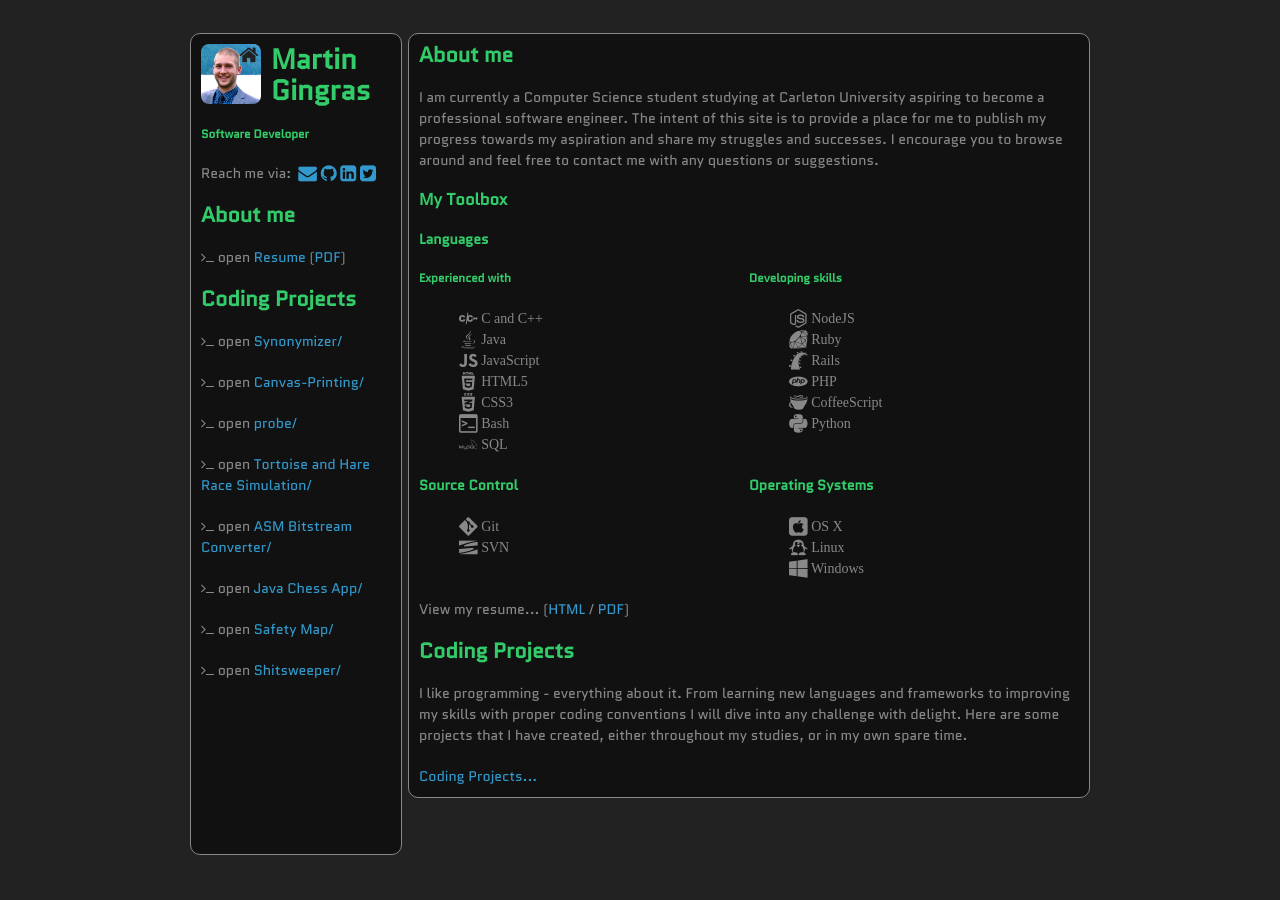
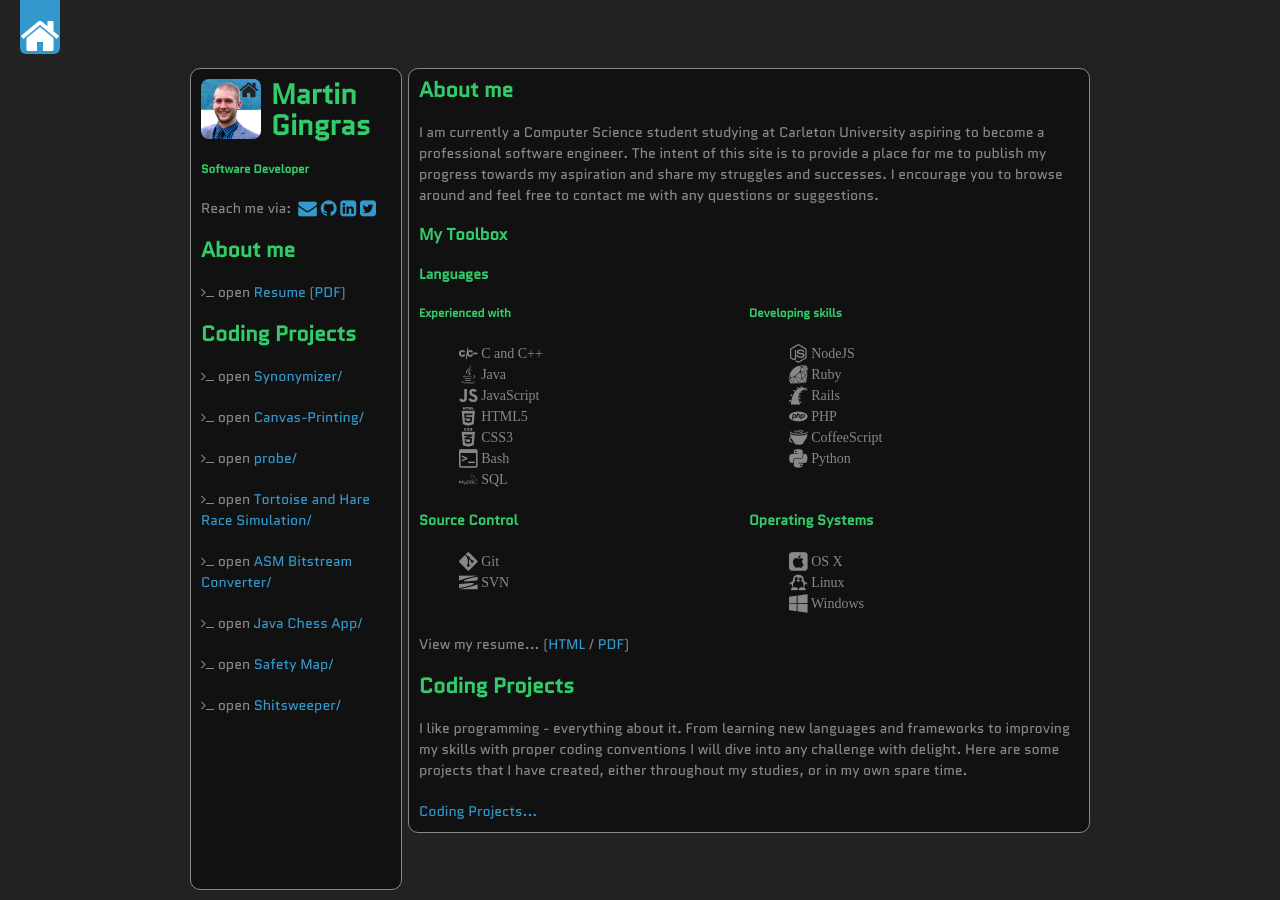
Before and after one commit to mgingras/The-old-mgingras.ca, a Jekyll site: the page built from index.html, in a window 1280 px wide. Built offline with Jekyll 4.4.1, drawn with Linux system fonts in a browser that asks for light colours; some web fonts are replaced; Markdown is read by kramdown in place of the engine named in the settings.

Commit message:
added home button

```diff
--- a/_includes/sidebar.html
+++ b/_includes/sidebar.html
@@ -1,8 +1,6 @@
 <!-- <div style="height;60px;width:200px;"> -->
-<a href="/">
   <img alt="Martin Gingras" src="/img/martin_gingras.jpg" style="height:60px; width:60px; margin-right:10px; -webkit-border-radius: 8px 8px 8px 8px;-moz-border-radius: 8px 8px 8px 8px;border-radius: 8px 8px 8px 8px;float:left;">
   <h1>{{ site.name }}</h1>
-</a>
 <h5>Software Developer</h5>
 <!-- </div> -->
 <p>Reach me via:&nbsp;
--- a/_layouts/default.html
+++ b/_layouts/default.html
@@ -3,6 +3,10 @@
 <head>
   {% include head.html %}
 </head>
+<div class="homeButton">
+  <br>
+  <a style="color:white;" href="/"><i class="icon-home icon-3x"></i></a>
+</div>
 <body>
   <div class="wrapper">
     <div class="sidebar">
--- a/css/styles.css
+++ b/css/styles.css
@@ -3,6 +3,7 @@
 
 body {
   padding:25px;
+  padding-top:60px;
   font:14px/1.5 'Quantico', Lato, "Helvetica Neue", Helvetica, Arial, sans-serif;
   color:#888;
   font-weight:300;
```
